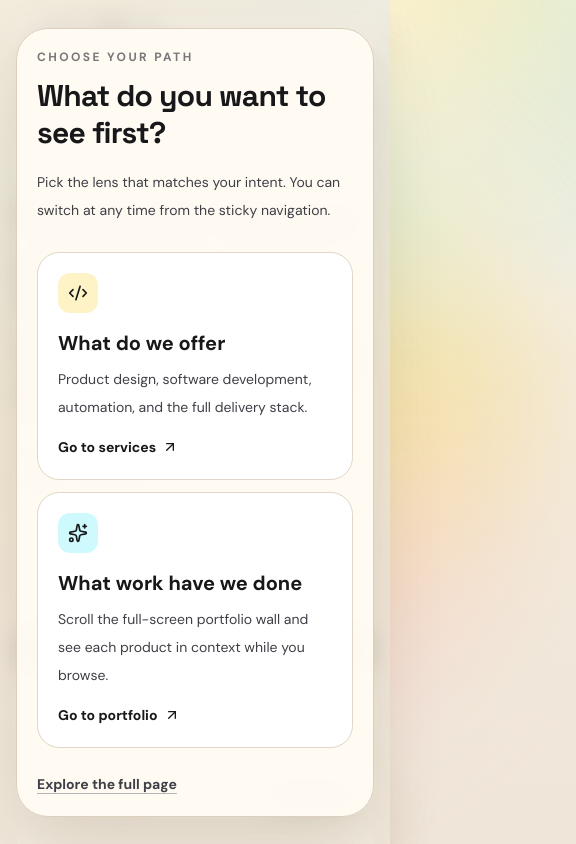
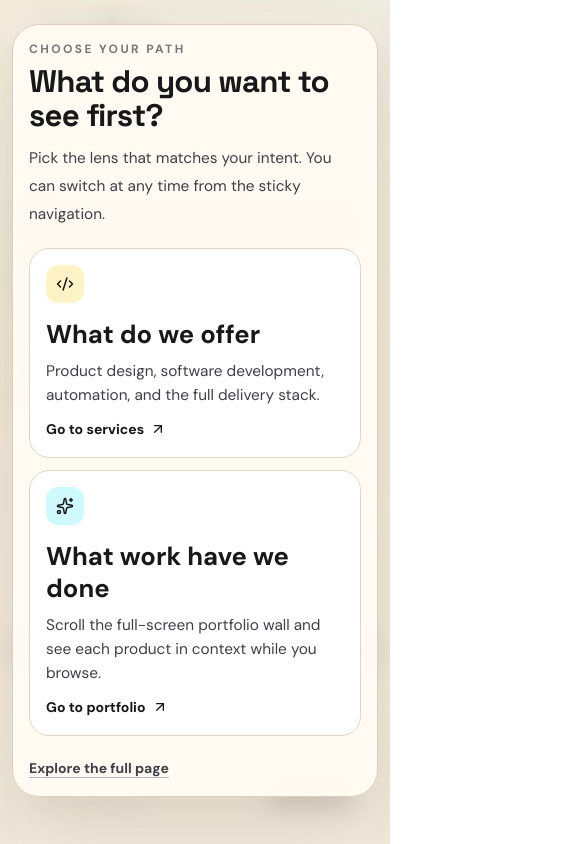
Before and after one commit to Jo-Vin/jiti.ltd, a Next.js app: page / in a window 390 px wide. Shown: the top 844 px of the page, 576 px wide, since content can reach past the window. Built offline with nearby package versions, Linux system fonts and the light colour scheme.

Commit message:
pretty close

```diff
--- a/app/globals.css
+++ b/app/globals.css
@@ -18,10 +18,17 @@
 
 html {
   scroll-behavior: smooth;
+  -webkit-text-size-adjust: 100%;
+  text-size-adjust: 100%;
+  width: 100%;
+  overflow-x: clip;
 }
 
 body {
   margin: 0;
+  width: 100%;
+  max-width: 100%;
+  overflow-x: clip;
   font-family: var(--font-body), system-ui, sans-serif;
   background:
     radial-gradient(circle at 14% -8%, rgba(250, 204, 21, 0.22), transparent 36%),
--- a/app/layout.js
+++ b/app/layout.js
@@ -63,6 +63,12 @@ export const metadata = {
   }
 };
 
+export const viewport = {
+  width: "device-width",
+  initialScale: 1,
+  viewportFit: "cover"
+};
+
 export default function RootLayout({ children }) {
   return (
     <html
--- a/components/ExperienceGate.jsx
+++ b/components/ExperienceGate.jsx
@@ -8,13 +8,13 @@ export default function ExperienceGate({ visible, onSelect, onSkip }) {
     <AnimatePresence>
       {visible ? (
         <motion.div
-          className="fixed inset-0 z-[65] flex items-center justify-center bg-[#f3ebde]/85 p-4 backdrop-blur-md sm:p-7"
+          className="fixed inset-0 z-[65] overflow-y-auto bg-[#f3ebde]/85 p-3 backdrop-blur-md sm:p-7"
           initial={{ opacity: 0 }}
           animate={{ opacity: 1 }}
           exit={{ opacity: 0 }}
         >
           <motion.div
-            className="w-full max-w-4xl rounded-[2rem] border border-[#dccfbe] bg-[#fffaf3]/96 p-5 text-zinc-900 shadow-[0_30px_70px_rgba(80,56,16,0.16)] sm:p-8"
+            className="mx-auto my-3 w-full max-w-4xl rounded-[1.7rem] border border-[#dccfbe] bg-[#fffaf3]/96 p-4 text-zinc-900 shadow-[0_30px_70px_rgba(80,56,16,0.16)] sm:my-0 sm:rounded-[2rem] sm:p-8"
             initial={{ y: 20, opacity: 0, scale: 0.98 }}
             animate={{ y: 0, opacity: 1, scale: 1 }}
             exit={{ y: 10, opacity: 0, scale: 0.98 }}
@@ -23,29 +23,31 @@ export default function ExperienceGate({ visible, onSelect, onSkip }) {
             <p className="text-xs font-semibold uppercase tracking-[0.2em] text-zinc-700/70">
               Choose your path
             </p>
-            <h2 className="mt-3 text-3xl font-bold leading-tight sm:text-5xl">
+            <h2 className="mt-2 text-[1.95rem] font-bold leading-[1.08] sm:mt-3 sm:text-5xl">
               What do you want to see first?
             </h2>
-            <p className="mt-4 max-w-2xl text-sm leading-7 text-zinc-700 sm:text-base">
+            <p className="mt-3 max-w-2xl text-[0.96rem] leading-7 text-zinc-700 sm:mt-4 sm:text-base">
               Pick the lens that matches your intent. You can switch at any time
               from the sticky navigation.
             </p>
 
-            <div className="mt-7 grid gap-3 sm:grid-cols-2">
+            <div className="mt-5 grid gap-3 sm:mt-7 sm:grid-cols-2">
               <button
                 type="button"
                 onClick={() => onSelect("services")}
-                className="group rounded-[1.4rem] border border-[#e1d5c7] bg-white p-5 text-left transition hover:bg-amber-50/80 focus-visible:outline-none focus-visible:ring-2 focus-visible:ring-amber-400/70"
+                className="group rounded-[1.25rem] border border-[#e1d5c7] bg-white p-4 text-left transition hover:bg-amber-50/80 focus-visible:outline-none focus-visible:ring-2 focus-visible:ring-amber-400/70 sm:rounded-[1.4rem] sm:p-5"
               >
                 <span className="mb-4 inline-flex rounded-xl bg-amber-100 p-2.5 text-zinc-900">
-                  <Code2 className="h-5 w-5" />
+                  <Code2 className="h-[1.125rem] w-[1.125rem] sm:h-5 sm:w-5" />
                 </span>
-                <p className="text-xl font-semibold">What do we offer</p>
-                <p className="mt-2 text-sm leading-7 text-zinc-700">
+                <p className="text-[1.6rem] leading-tight font-semibold sm:text-xl">
+                  What do we offer
+                </p>
+                <p className="mt-2 text-[0.96rem] leading-6 text-zinc-700 sm:text-sm sm:leading-7">
                   Product design, software development, automation, and the full
                   delivery stack.
                 </p>
-                <p className="mt-4 inline-flex items-center text-sm font-semibold text-zinc-900">
+                <p className="mt-3 inline-flex items-center text-sm font-semibold text-zinc-900 sm:mt-4">
                   Go to services
                   <ArrowUpRight className="ml-1.5 h-4 w-4 transition group-hover:translate-x-0.5 group-hover:-translate-y-0.5" />
                 </p>
@@ -54,24 +56,26 @@ export default function ExperienceGate({ visible, onSelect, onSkip }) {
               <button
                 type="button"
                 onClick={() => onSelect("work")}
-                className="group rounded-[1.4rem] border border-[#e1d5c7] bg-white p-5 text-left transition hover:bg-cyan-50/80 focus-visible:outline-none focus-visible:ring-2 focus-visible:ring-cyan-400/70"
+                className="group rounded-[1.25rem] border border-[#e1d5c7] bg-white p-4 text-left transition hover:bg-cyan-50/80 focus-visible:outline-none focus-visible:ring-2 focus-visible:ring-cyan-400/70 sm:rounded-[1.4rem] sm:p-5"
               >
                 <span className="mb-4 inline-flex rounded-xl bg-cyan-100 p-2.5 text-zinc-900">
-                  <Sparkles className="h-5 w-5" />
+                  <Sparkles className="h-[1.125rem] w-[1.125rem] sm:h-5 sm:w-5" />
                 </span>
-                <p className="text-xl font-semibold">What work have we done</p>
-                <p className="mt-2 text-sm leading-7 text-zinc-700">
+                <p className="text-[1.6rem] leading-tight font-semibold sm:text-xl">
+                  What work have we done
+                </p>
+                <p className="mt-2 text-[0.96rem] leading-6 text-zinc-700 sm:text-sm sm:leading-7">
                   Scroll the full-screen portfolio wall and see each product in
                   context while you browse.
                 </p>
-                <p className="mt-4 inline-flex items-center text-sm font-semibold text-zinc-900">
+                <p className="mt-3 inline-flex items-center text-sm font-semibold text-zinc-900 sm:mt-4">
                   Go to portfolio
                   <ArrowUpRight className="ml-1.5 h-4 w-4 transition group-hover:translate-x-0.5 group-hover:-translate-y-0.5" />
                 </p>
               </button>
             </div>
 
-            <div className="mt-6">
+            <div className="mt-5 sm:mt-6">
               <button
                 type="button"
                 onClick={onSkip}
--- a/components/Hero.jsx
+++ b/components/Hero.jsx
@@ -6,9 +6,9 @@ import { contact, projects } from "@/data/siteData";
 
 export default function Hero() {
   return (
-    <section className="relative px-4 pb-18 pt-12 sm:px-6 lg:px-10">
+    <section className="relative overflow-x-clip px-4 pb-18 pt-12 sm:px-6 lg:px-10">
       <motion.div
-        className="pointer-events-none absolute left-1/2 top-0 -z-10 h-[42rem] w-[42rem] -translate-x-1/2 rounded-full bg-gradient-to-r from-cyan-300/35 via-amber-300/35 to-pink-300/30 blur-3xl"
+        className="pointer-events-none absolute left-1/2 top-0 -z-10 h-[30rem] w-[30rem] -translate-x-1/2 rounded-full bg-gradient-to-r from-cyan-300/35 via-amber-300/35 to-pink-300/30 blur-3xl sm:h-[42rem] sm:w-[42rem]"
         animate={{ rotate: [0, 360] }}
         transition={{ duration: 30, repeat: Infinity, ease: "linear" }}
       />
--- a/components/SplashScreen.jsx
+++ b/components/SplashScreen.jsx
@@ -8,17 +8,17 @@ export default function SplashScreen({ visible }) {
     <AnimatePresence>
       {visible ? (
         <motion.div
-          className="fixed inset-0 z-[70] flex items-center justify-center overflow-hidden bg-[#f8f3ea]"
+          className="fixed inset-0 z-[70] flex items-center justify-center overflow-hidden bg-[#f8f3ea] px-4"
           initial={{ opacity: 1 }}
           exit={{ opacity: 0, transition: { duration: 0.7, ease: "easeInOut" } }}
         >
           <motion.div
-            className="absolute h-[46rem] w-[46rem] rounded-full bg-cyan-300/32 blur-3xl"
+            className="absolute h-[34rem] w-[34rem] rounded-full bg-cyan-300/32 blur-3xl sm:h-[46rem] sm:w-[46rem]"
             animate={{ scale: [0.86, 1.08, 0.9], rotate: [0, 200, 360] }}
             transition={{ duration: 2.1, ease: "easeInOut" }}
           />
           <motion.div
-            className="absolute h-[38rem] w-[38rem] rounded-full bg-amber-300/25 blur-3xl"
+            className="absolute h-[28rem] w-[28rem] rounded-full bg-amber-300/25 blur-3xl sm:h-[38rem] sm:w-[38rem]"
             animate={{ scale: [1, 0.9, 1.06], rotate: [180, 12, 340] }}
             transition={{ duration: 2.1, ease: "easeInOut" }}
           />
@@ -29,20 +29,20 @@ export default function SplashScreen({ visible }) {
             animate={{ y: 0, opacity: 1 }}
             transition={{ duration: 0.75, ease: "easeOut" }}
           >
-            <div className="mx-auto mb-5 flex h-20 w-28 items-center justify-center rounded-[2rem] border border-black/10 bg-white/80 px-4 shadow-[0_18px_60px_rgba(0,0,0,0.15)] backdrop-blur">
+            <div className="mx-auto mb-4 flex h-16 w-24 items-center justify-center rounded-[1.6rem] border border-black/10 bg-white/80 px-3 shadow-[0_18px_60px_rgba(0,0,0,0.15)] backdrop-blur sm:mb-5 sm:h-20 sm:w-28 sm:rounded-[2rem] sm:px-4">
               <Image
                 src="/logos/Jiti_Logo_Black.png"
                 alt="Jiti Ltd"
                 width={116}
                 height={39}
-                className="h-8 w-auto"
+                className="h-6 w-auto sm:h-8"
                 priority
               />
             </div>
-            <p className="text-xs font-semibold uppercase tracking-[0.34em] text-zinc-700/75">
+            <p className="text-[0.66rem] font-semibold uppercase tracking-[0.24em] text-zinc-700/75 sm:text-xs sm:tracking-[0.34em]">
               Design + software studio
             </p>
-            <h1 className="mt-4 text-5xl font-bold lowercase text-zinc-950 sm:text-7xl md:text-8xl">
+            <h1 className="mt-3 text-4xl font-bold lowercase text-zinc-950 sm:mt-4 sm:text-7xl md:text-8xl">
               jiti ltd
             </h1>
           </motion.div>
```
Also changed, not shown: components/DeviceShowcase.jsx (+9 -9 lines).
